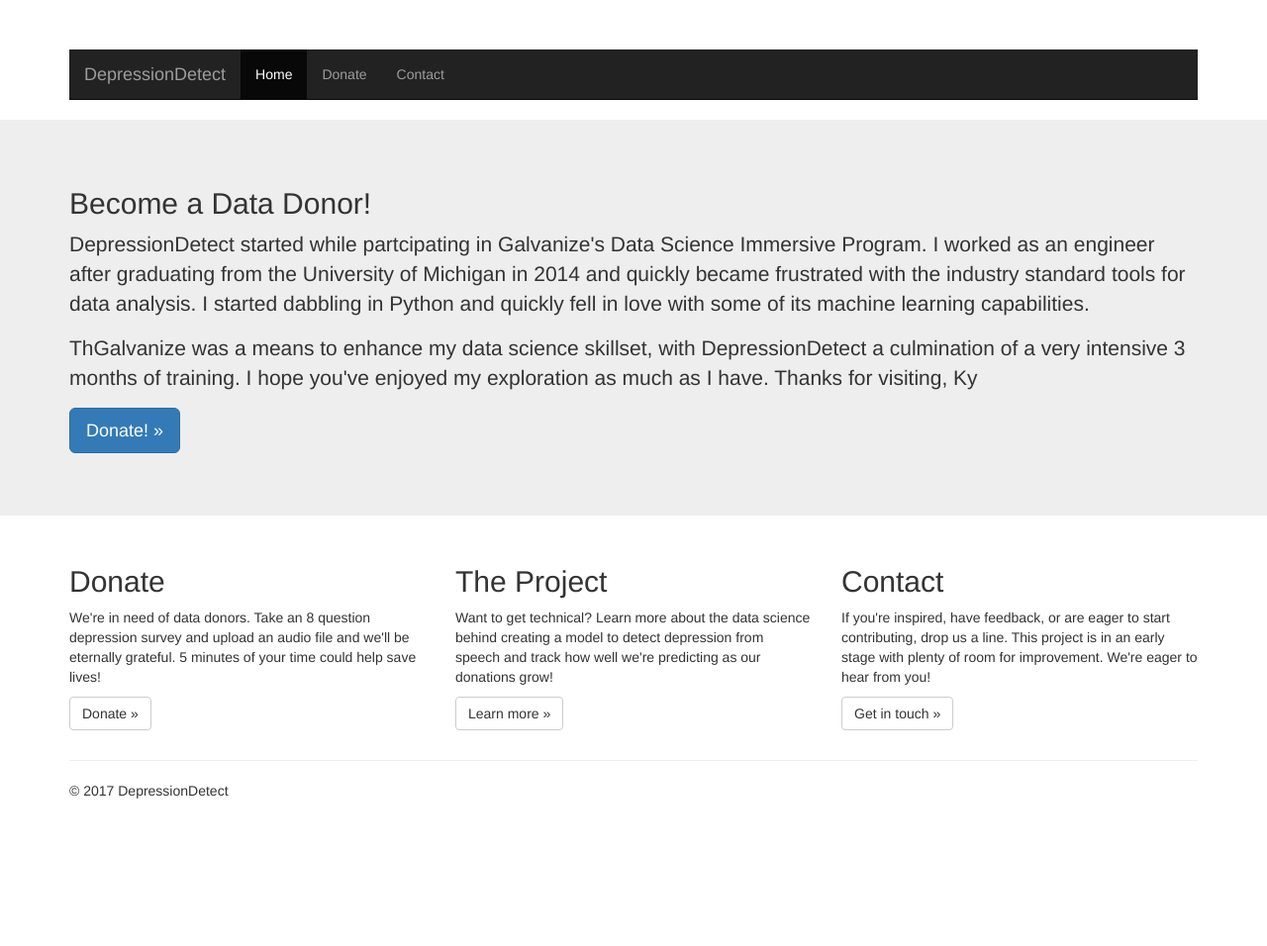
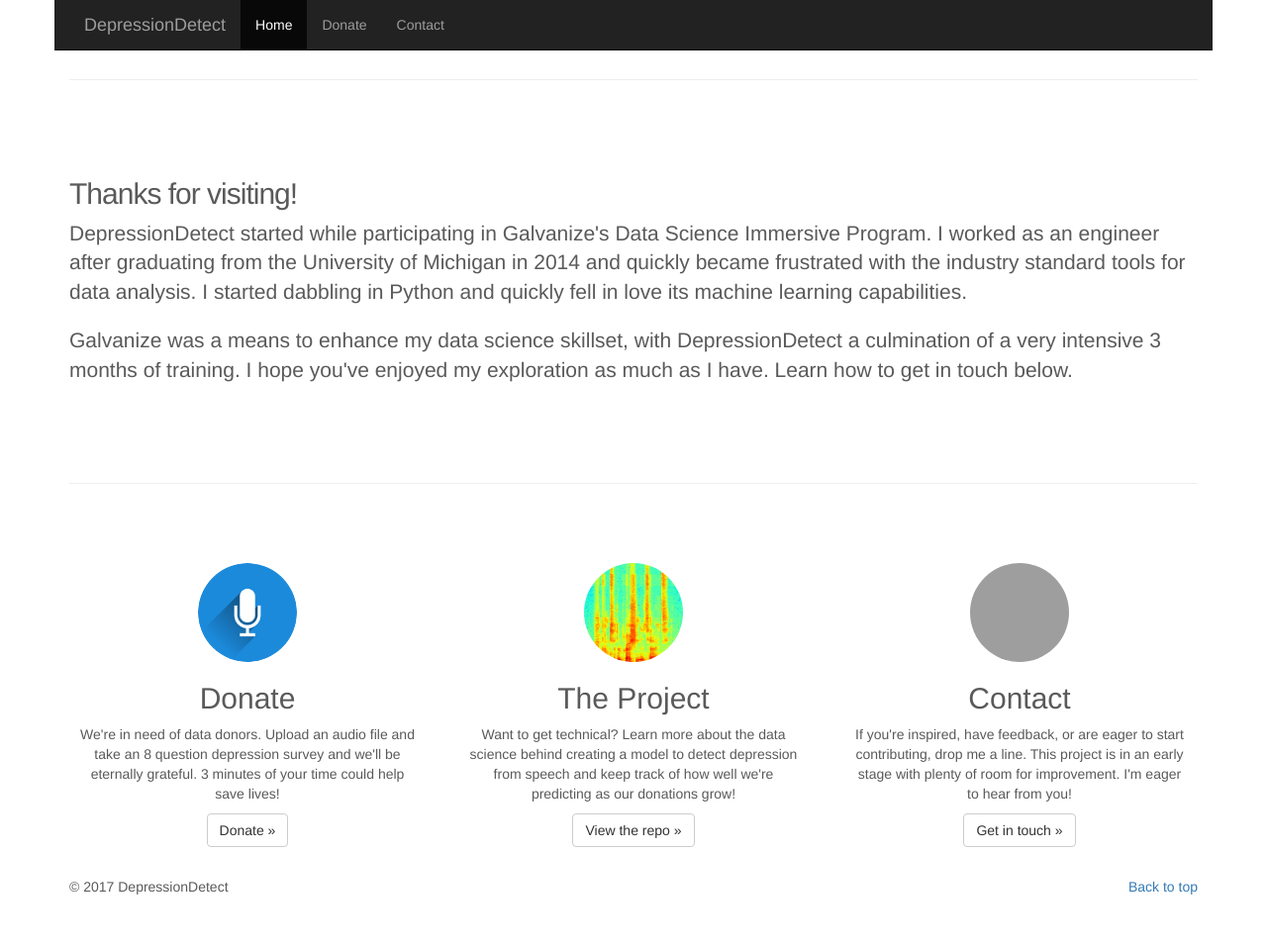
Before and after one commit to kykiefer/depression-detect, a Flask app: page /contact in a window 1280 px wide. Shown: the whole page at 99% size. Before the commit the page ends 807 px from the top, so only its background shows below. Run offline with Flask 2, Linux system fonts and the light colour scheme; some libraries are stand-ins or nearby versions; grey boxes are pictures that could not be loaded.

Commit message:
looking sharp

```diff
--- a/web_app/app.py
+++ b/web_app/app.py
@@ -1,7 +1,5 @@
-import boto
-from boto.s3.key import Key
 import os
-from flask import Flask, render_template, flash, request, redirect, url_for
+from flask import Flask, render_template, request
 from werkzeug.utils import secure_filename
 from spectrogram import plotstft
 access_key = os.environ['AWS_ACCESS_KEY_ID']
@@ -12,6 +10,7 @@
 
 app = Flask(__name__)
 app.config['UPLOAD_FOLDER'] = UPLOAD_FOLDER
+
 
 @app.route('/')
 def index():
--- a/web_app/templates/contact.html
+++ b/web_app/templates/contact.html
@@ -7,7 +7,7 @@
     <!-- The above 3 meta tags *must* come first in the head; any other head content must come *after* these tags -->
     <meta name="description" content="">
     <meta name="author" content="">
-    <link rel="icon" href="../../favicon.ico">
+    <link rel="icon" href="../static/img/spectrogram.png">
 
     <title>DepressionDetect</title>
 
@@ -16,9 +16,6 @@
 
     <!-- IE10 viewport hack for Surface/desktop Windows 8 bug -->
     <link href="../static/css/ie10-viewport-bug-workaround.css" rel="stylesheet">
-
-    <!-- Custom styles for this template -->
-    <link href="../static/css/jumbotron.css" rel="stylesheet">
 
     <!-- Just for debugging purposes. Don't actually copy these 2 lines! -->
     <!--[if lt IE 9]><script src="../../assets/js/ie8-responsive-file-warning.js"></script><![endif]-->
@@ -29,8 +26,13 @@
       <script src="https://oss.maxcdn.com/html5shiv/3.7.3/html5shiv.min.js"></script>
       <script src="https://oss.maxcdn.com/respond/1.4.2/respond.min.js"></script>
     <![endif]-->
+
+    <!-- Custom styles for this template -->
+    <link href="..static/css/carousel.css" rel="stylesheet">
   </head>
 
+<!-- NAVBAR
+================================================== -->
   <body>
     <div class="navbar-wrapper">
       <div class="container">
@@ -44,7 +46,7 @@
                 <span class="icon-bar"></span>
                 <span class="icon-bar"></span>
               </button>
-              <a class="navbar-brand" href="#">DepressionDetect</a>
+              <a class="navbar-brand" href="/">DepressionDetect</a>
             </div>
             <div id="navbar" class="navbar-collapse collapse">
               <ul class="nav navbar-nav">
@@ -62,42 +64,60 @@
     </div>
 
 
-    <!-- Main jumbotron for a primary marketing message or call to action -->
-    <div class="jumbotron">
-      <div class="container">
-        <h2>Become a Data Donor!</h1>
-        <p>DepressionDetect started while partcipating in Galvanize's Data Science Immersive Program. I worked as an engineer after graduating from the University of Michigan in 2014 and quickly became frustrated with the industry standard tools for data analysis. I started dabbling in Python and quickly fell in love with some of its machine learning capabilities.</p>
+    <!-- Marketing messaging and featurettes
+    ================================================== -->
+    <!-- Wrap the rest of the page in another container to center all the content. -->
 
-        <p>ThGalvanize was a means to enhance my data science skillset, with DepressionDetect a culmination of a very intensive 3 months of training. I hope you've enjoyed my exploration as much as I have. Thanks for visiting, Ky<p><a class="btn btn-primary btn-lg" href="donate" role="button">Donate! &raquo;</a></p>
-      </div>
-    </div>
+    <div class="container marketing">
 
-    <div class="container">
-      <!-- Example row of columns -->
-      <div class="row">
-        <div class="col-md-4">
-          <h2>Donate</h2>
-          <p>We're in need of data donors. Take an 8 question depression survey and upload an audio file and we'll be eternally grateful. 5 minutes of your time could help save lives! </p>
-          <p><a class="btn btn-default" href="donate" role="button">Donate &raquo;</a></p>
-        </div>
-        <div class="col-md-4">
-          <h2>The Project</h2>
-          <p>Want to get technical? Learn more about the data science behind creating a model to detect depression from speech and track how well we're predicting as our donations grow! </p>
-          <p><a class="btn btn-default" href="project" role="button">Learn more &raquo;</a></p>
-       </div>
-        <div class="col-md-4">
-          <h2>Contact</h2>
-          <p>If you're inspired, have feedback, or are eager to start contributing, drop us a line. This project is in an early stage with plenty of room for improvement. We're eager to hear from you! </p>
-          <p><a class="btn btn-default" href="contact" role="button">Get in touch &raquo;</a></p>
+
+      <!-- START THE FEATURETTES -->
+
+      <hr class="featurette-divider">
+
+      <div class="row featurette">
+        <div class="col-md-12">
+          <h2 class="featurette-heading">Thanks for visiting!</h2>
+          <p class="lead">DepressionDetect started while participating in Galvanize's Data Science Immersive Program. I worked as an engineer after graduating from the University of Michigan in 2014 and quickly became frustrated with the industry standard tools for data analysis. I started dabbling in Python and quickly fell in love its machine learning capabilities.</p>
+
+          <p class="lead">Galvanize was a means to enhance my data science skillset, with DepressionDetect a culmination of a very intensive 3 months of training. I hope you've enjoyed my exploration as much as I have. Learn how to get in touch below.</p>
+
         </div>
       </div>
 
-      <hr>
+      <hr class="featurette-divider">
 
+      <!-- /END THE FEATURETTES -->
+
+      <!-- Three columns of text -->
+      <div class="row">
+        <div class="col-lg-4">
+          <img class="img-circle" src="../static/img/microphone.png" alt="Donate" width="100" height="100">
+          <h2>Donate</h2>
+          <p>We're in need of data donors. Upload an audio file and take an 8 question depression survey and we'll be eternally grateful. 3 minutes of your time could help save lives!</p>
+          <p><a class="btn btn-default" href="/donate" role="button">Donate &raquo;</a></p>
+        </div><!-- /.col-lg-4 -->
+        <div class="col-lg-4">
+          <img class="img-circle" src="../static/img/spectrogram.png" alt="Spectrogram" width="100" height="100">
+          <h2>The Project</h2>
+          <p>Want to get technical? Learn more about the data science behind creating a model to detect depression from speech and keep track of how well we're predicting as our donations grow!</p>
+          <p><a class="btn btn-default" href="https://github.com/kykiefer/depression-detect" target="_blank" role="button">View the repo &raquo;</a></p>
+        </div><!-- /.col-lg-4 -->
+        <div class="col-lg-4">
+          <img class="img-circle" src="../static/img/ky_kiefer.jpg" alt="Generic placeholder image" width="100" height="100">
+          <h2>Contact</h2>
+          <p>If you're inspired, have feedback, or are eager to start contributing, drop me a line. This project is in an early stage with plenty of room for improvement. I'm eager to hear from you!</p>
+          <p><a class="btn btn-default" href="/contact" role="button">Get in touch &raquo;</a></p>
+        </div><!-- /.col-lg-4 -->
+      </div><!-- /.row -->
+
+      <!-- FOOTER -->
       <footer>
+        <p class="pull-right"><a href="#">Back to top</a></p>
         <p>&copy; 2017 DepressionDetect</p>
       </footer>
-    </div> <!-- /container -->
+
+    </div><!-- /.container -->
 
 
     <!-- Bootstrap core JavaScript
@@ -106,6 +126,8 @@
     <script src="https://ajax.googleapis.com/ajax/libs/jquery/1.12.4/jquery.min.js"></script>
     <script>window.jQuery || document.write('<script src="../static/js/jquery.min.js"><\/script>')</script>
     <script src="../static/js/bootstrap.min.js"></script>
+    <!-- Just to make our placeholder images work. Don't actually copy the next line! -->
+    <script src="../static/js/holder.min.js"></script>
     <!-- IE10 viewport hack for Surface/desktop Windows 8 bug -->
     <script src="../static/js/ie10-viewport-bug-workaround.js"></script>
   </body>
```
Also changed, not shown: web_app/templates/donate.html (+58 -38 lines), web_app/templates/index.html (+8 -8 lines), web_app/templates/survey.html (+62 -41 lines), web_app/static/img/cliff.jpg (deleted), web_app/static/img/cliff3.jpg (added), web_app/static/img/cliff_text2.png (added), web_app/static/img/how_to_record.gif (added), web_app/static/img/woman_text2.png (added), web_app/static/img/woman_text3.png (added), 3 other files.
